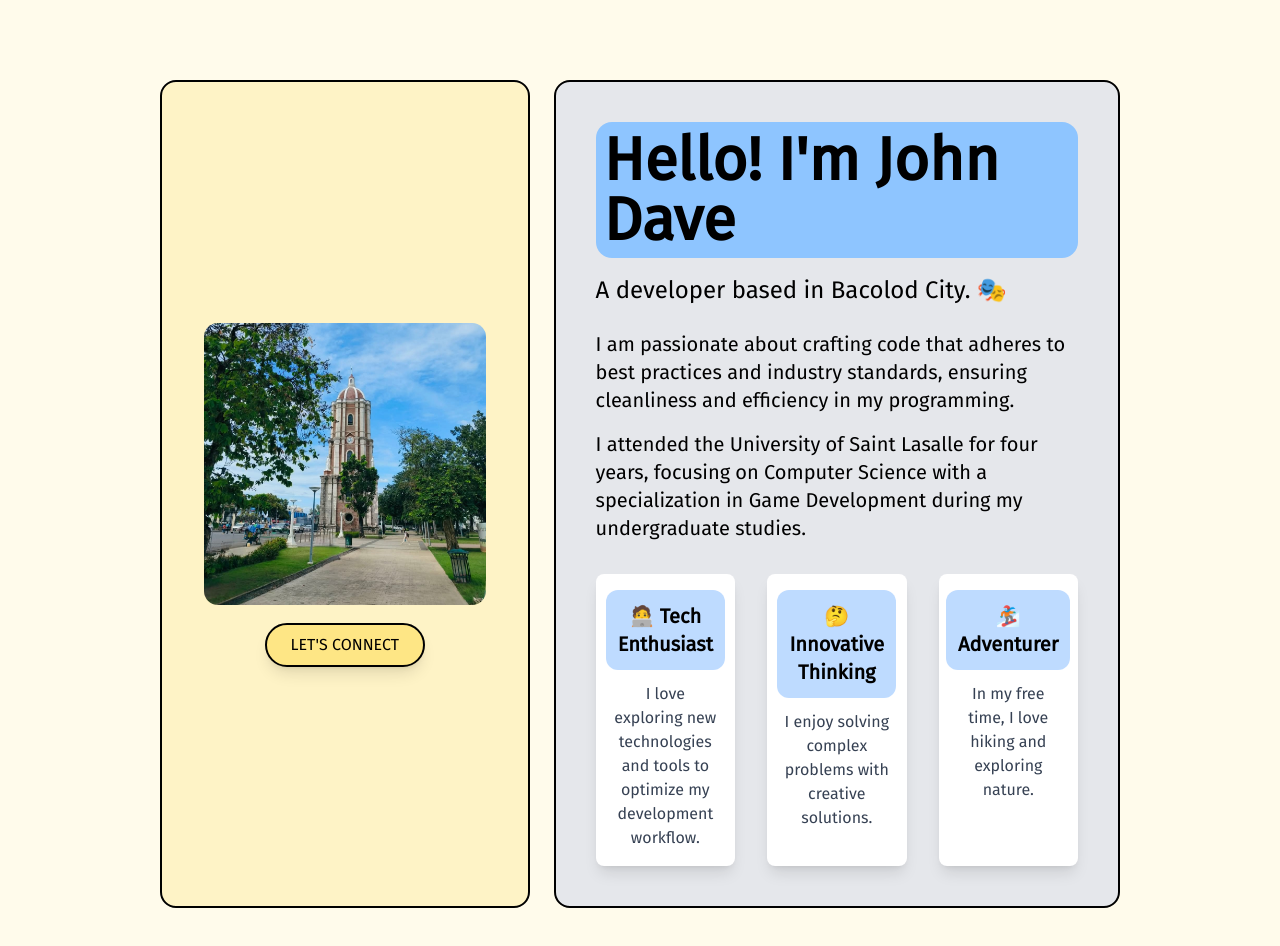
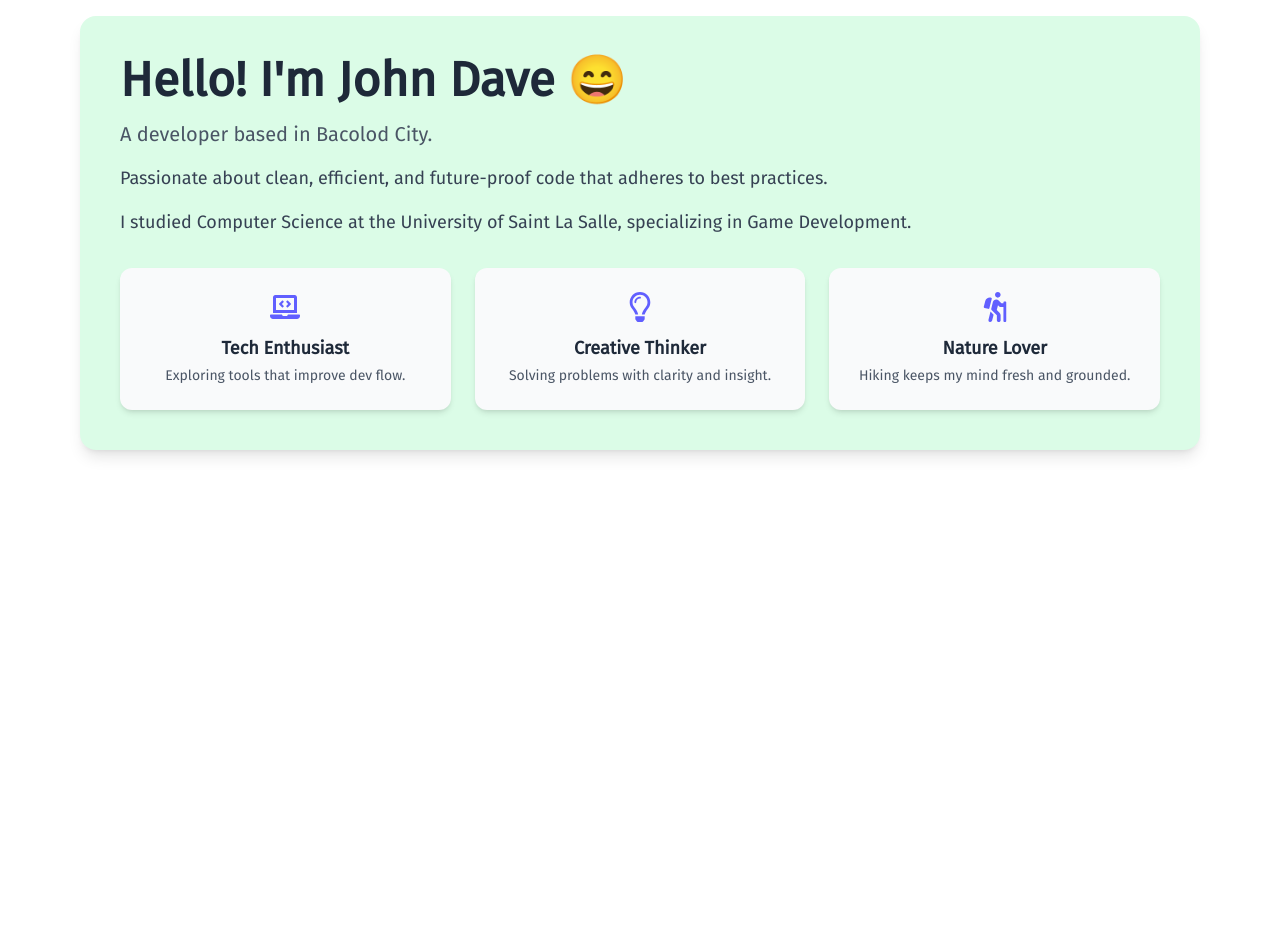
Before and after one commit to jdevc20/camdevportfolio, a Next.js app: page / in a window 1280 px wide. Shown: the top 946 px of the page. After the commit the page ends 800 px from the top, so only its background shows below. Built offline with nearby package versions, Linux system fonts and the light colour scheme.

Commit message:
sdfgvsdfgvds

```diff
--- a/src/app/components/InterestCard.jsx
+++ b/src/app/components/InterestCard.jsx
@@ -1,13 +1,9 @@
 export default function InterestCard({ icon: Icon, title, description }) {
     return (
-        <div className="flex flex-col items-center p-4 rounded-lg shadow-lg bg-white hover:shadow-xl transition-shadow duration-300">
-            {/* Title with Icon */}
-            <h3 className="text-xl sm:text-xl font-semibold text-center bg-blue-200 p-3 rounded-xl mb-3">
-                {title}
-            </h3>
-
-            {/* Description */}
-            <p className="text-sm sm:text-base text-center text-gray-700">{description}</p>
-        </div>
+      <div className="bg-gray-50 p-6 rounded-xl shadow-md hover:shadow-xl transition-shadow duration-300 flex flex-col items-center text-center">
+        <Icon className="text-3xl text-indigo-500 mb-3" />
+        <h3 className="text-lg font-semibold mb-1">{title}</h3>
+        <p className="text-sm text-gray-600">{description}</p>
+      </div>
     );
-}
+  }
--- a/src/app/components/IntroductionSection.jsx
+++ b/src/app/components/IntroductionSection.jsx
@@ -3,24 +3,36 @@ import InterestCard from "./InterestCard";
 
 export default function IntroductionSection() {
   return (
-    <div className="col-span-1 lg:col-span-3 row-span-3 text-center border border-2 bg-gray-200 rounded-2xl lg:text-left p-6 sm:p-8 md:p-10">
-      <h1 className="text-4xl sm:text-5xl lg:text-6xl  font-extrabold mb-4 animate__animated animate__fadeIn animate__delay-2s bg-blue-300 rounded-2xl p-2">
-        Hello! I&apos;m John Dave
+    <div className="col-span-1 lg:col-span-3 row-span-3 p-6 sm:p-8 md:p-10 bg-green-100 text-gray-800 shadow-lg rounded-2xl transition-all duration-300">
+      <h1 className="text-3xl sm:text-4xl lg:text-5xl font-semibold mb-4">
+        Hello! I&apos;m John Dave 😄
       </h1>
-      <p className="text-lg sm:text-xl lg:text-2xl mb-4 sm:mb-6  animate__animated animate__fadeIn animate__delay-3s">
-        A developer based in Bacolod City. 🎭
+      <p className="text-base sm:text-lg lg:text-xl mb-4 text-gray-600">
+        A developer based in Bacolod City.
       </p>
-      <p className="text-base sm:text-lg lg:text-xl  animate__animated animate__fadeIn animate__delay-4s">
-        I am passionate about crafting code that adheres to best practices and industry standards, ensuring cleanliness and efficiency in my programming.
+      <p className="text-sm sm:text-base lg:text-lg text-gray-700">
+        Passionate about clean, efficient, and future-proof code that adheres to best practices.
       </p>
-      <p className="text-base sm:text-lg lg:text-xl mt-4 animate__animated animate__fadeIn animate__delay-5s">
-        I attended the University of Saint Lasalle for four years, focusing on Computer Science with a specialization in Game Development during my undergraduate studies.
+      <p className="text-sm sm:text-base lg:text-lg mt-4 text-gray-700">
+        I studied Computer Science at the University of Saint La Salle, specializing in Game Development.
       </p>
 
-      <div className="mt-6 sm:mt-8 grid grid-cols-1 sm:grid-cols-2 lg:grid-cols-3 gap-4 sm:gap-6 lg:gap-8">
-        <InterestCard icon={FaLaptopCode} title="🧑‍💻 Tech Enthusiast" description="I love exploring new technologies and tools to optimize my development workflow." />
-        <InterestCard icon={FaRegLightbulb} title="🤔 Innovative Thinking" description="I enjoy solving complex problems with creative solutions." />
-        <InterestCard icon={FaHiking} title="🏂 Adventurer" description="In my free time, I love hiking and exploring nature." />
+      <div className="mt-8 grid grid-cols-1 sm:grid-cols-2 lg:grid-cols-3 gap-6">
+        <InterestCard
+          icon={FaLaptopCode}
+          title="Tech Enthusiast"
+          description="Exploring tools that improve dev flow."
+        />
+        <InterestCard
+          icon={FaRegLightbulb}
+          title="Creative Thinker"
+          description="Solving problems with clarity and insight."
+        />
+        <InterestCard
+          icon={FaHiking}
+          title="Nature Lover"
+          description="Hiking keeps my mind fresh and grounded."
+        />
       </div>
     </div>
   );
--- a/src/app/components/ProfileSection.jsx
+++ b/src/app/components/ProfileSection.jsx
@@ -2,17 +2,17 @@ import Image from "next/image";
 
 export default function ProfileSection() {
   return (
-    <div className="col-span-1 lg:col-span-2 row-span-3 flex flex-col border-2 rounded-2xl justify-center items-center h-full bg-amber-100 p-6 sm:p-8 md:p-10 animate__animated animate__fadeIn animate__delay-1s">
+    <div className="col-span-1 lg:col-span-2 row-span-3 flex flex-col justify-center items-center h-full bg-yellow-200 border-4 border-dashed border-pink-500 rounded-[30px] p-6 sm:p-8 md:p-10 animate__animated animate__zoomIn animate__delay-1s shadow-xl cartoon-bubble">
       <Image
         src="/profile.jpg"
         alt="Profile Picture"
-        width={300}
-        height={300}
-        className="rounded-2xl border-2 transform hover:scale-110 transition-transform duration-300"
+        width={280}
+        height={280}
+        className="rounded-full border-4 border-blue-500 shadow-md transform hover:rotate-3 hover:scale-110 transition-all duration-500 ease-in-out"
       />
-      <div className="mt-4 w-full flex justify-center">
-        <button className="bg-amber-200 border-2 text-black py-2 px-6 rounded-full shadow-lg transform hover:scale-105 transition-transform duration-300">
-          LET&apos;S CONNECT
+      <div className="mt-6 w-full flex justify-center">
+        <button className="bg-pink-300 text-white font-bold text-lg py-3 px-8 rounded-full border-4 border-white shadow-xl hover:shadow-2xl transform hover:scale-110 transition-transform duration-300 cartoon-font">
+          💬 LET&apos;S CONNECT!
         </button>
       </div>
     </div>
--- a/src/app/page.js
+++ b/src/app/page.js
@@ -4,14 +4,8 @@ import TechIconsSection from "./components/TechIconsSection";
 
 export default function Home() {
   return (
-    <div className="min-h-screen bg-amber-50">
-      <div className="mx-4 sm:mx-2 md:mx-10 lg:mx-20 min-h-screen">
-        <div className="grid grid-cols-1 lg:grid-cols-5 grid-rows-3 gap-2 sm:gap-4 lg:gap-6 p-4 sm:p-6 md:p-10 lg:p-20 min-h-screen ">
-          <ProfileSection />
-          <IntroductionSection />
-          <TechIconsSection />
-        </div>
-      </div>
+    <div className="min-h-screen p-2 sm:p-4 max-w-6xl mx-auto">
+      <IntroductionSection />
     </div>
   );
 }
```
